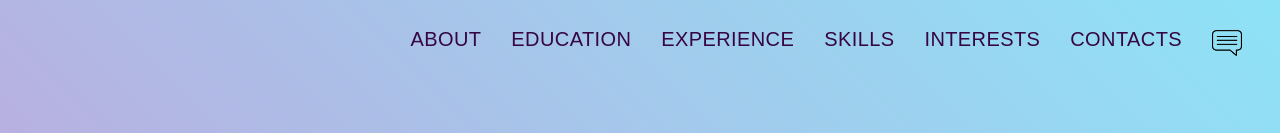
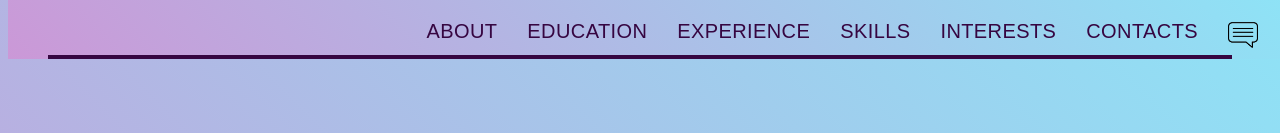
Before and after one commit to katejasinskaja/test-task-js-from-zero-to-hero, a plain HTML site: page index.html in a window 1280 px wide. Shown: the top 133 px of the page. Drawn offline with Linux system fonts and the light colour scheme; grey boxes are pictures that could not be loaded.

Commit message:
make the layout flexible

```diff
--- a/index.html
+++ b/index.html
@@ -18,6 +18,7 @@
                 <li><a href='#contacts'>Contacts</a></li>
                 <li><img id="icon" src="icon-networks.png" alt="icon"></li>
             </ul>
+            <hr id="head-line">
         </nav>
     </header>
     <a name="about"></a>
@@ -31,9 +32,12 @@
                <h4>Trainee Front-End Developer</h4>
                <p>I am aiming to become a skillful front-end developer and currently seeking for new opportunities and challenges that will expand my expertise and foster professional growth.</p>
             </div>
+
         </section>
+
         <hr>
-        <section><a name="education"></a>
+        <a name="education"></a>
+        <section>
             <h4 class="section-head">Education</h4>
             <div class="education">
               <div class="left-side">
--- a/styles.css
+++ b/styles.css
@@ -17,6 +17,19 @@ flex-direction: column;
 font-family: var(--main-font-family);
 font-size: 1.375rem;
 letter-spacing: -.01em;
+}
+header {
+    background: linear-gradient(45deg, #cb98d7 0%, #8ee3f6 100%) fixed;
+position: fixed;
+top: 0;
+z-index: 100;
+width: 100%;
+}
+
+#head-line {
+    margin-bottom:0;
+    margin-top: 0;
+    margin-right: 56px;
 }
 
 nav ul, .contacts {
@@ -330,6 +343,7 @@ h6 {
     justify-content: space-between;
     margin-left: 70px;
     margin-right: 70px;
+    flex-wrap: wrap;
 }
 .skills div {
     width: 300px;
```
